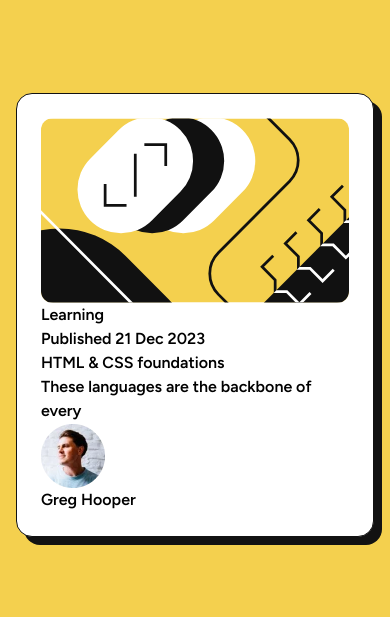
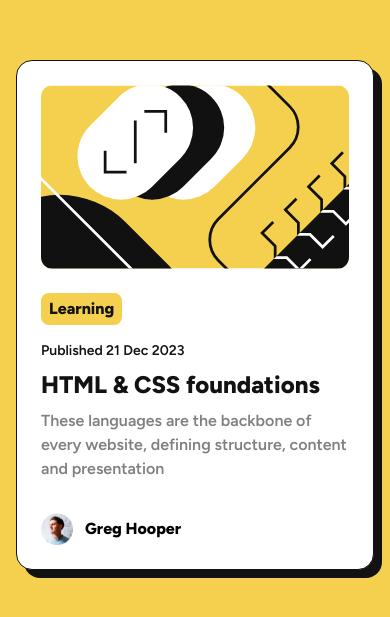
Before and after one commit to MomanyiPoet/Frontend_Mentor_Solutions, a React (Create React App) app in the folder 0x01-blog-preview-card/blogpreviewcard/: page / in a window 390 px wide. Shown: the part 107-724 px from the top of the page. Built offline with nearby package versions, Linux system fonts and the light colour scheme.

Commit message:
added responsive card layout

```diff
--- a/0x01-blog-preview-card/blogpreviewcard/src/index.css
+++ b/0x01-blog-preview-card/blogpreviewcard/src/index.css
@@ -9,6 +9,7 @@ body {
   display: flex;
   justify-content: center;
   align-items: center;
+  font-size: 16px;
 }
 
 .card-shadow {
--- a/0x01-blog-preview-card/blogpreviewcard/src/pages/Card.js
+++ b/0x01-blog-preview-card/blogpreviewcard/src/pages/Card.js
@@ -4,38 +4,45 @@ import avatar from '../assets/images/image-avatar.webp'
 
 function Card() {
   return (
-    <div className='font-Figtree mx-4 border border-darky rounded-2xl bg-whity card-shadow'>
+    <div className='max-w-sm font-Figtree mx-4 border border-darky rounded-2xl bg-whity card-shadow'>
 
       <div className='p-6'>
         <div>
           <img src={illustration} alt="illustrator" className='rounded-xl' />
         </div>
 
-        <div>
-          <div>
-            <p>Learning</p>
+        <div className='py-6 text-darky'>
+          <div className='flex flex-col space-y-4'>
+            <div className='flex '>
+              <p className='bg-primary py-1 px-2 font-bold rounded-lg'>Learning</p>
+            </div>
+            <div className='text-sm'>
+              <p>Published 21 Dec 2023</p>
+            </div>
           </div>
-          <div>
-            <p>Published 21 Dec 2023</p>
-          </div>
-          <div>
-            <h4>HTML & CSS foundations</h4>
-          </div>
-          <div className=''>
-            These languages are the backbone of every
-            {/* website,
-            defining structure, content and presentation */}
+
+          <div className='flex flex-col py-2 space-y-2'>
+            <div className='text-2xl font-bold'>
+              <h4>HTML & CSS foundations</h4>
+            </div>
+            <div className='text-secondary'>
+              <p>
+                These languages are the backbone of every website,
+                defining structure, content and presentation
+              </p>
+            </div>
           </div>
         </div>
 
-        <div>
+        <div className='flex items-center -space-x-5'>
           <div>
-            <img src={avatar} alt="avatar" />
+            <img src={avatar} alt="avatar" className='w-1/2'/>
           </div>
-          <div>
+          <div className='font-bold text-md md:text-sm'>
             <h5>Greg Hooper</h5>
           </div>
         </div>
+
       </div>
 
     </div>
```
Also changed, not shown: 0x01-blog-preview-card/blogpreviewcard/src/assets/images/Card.png (added).
